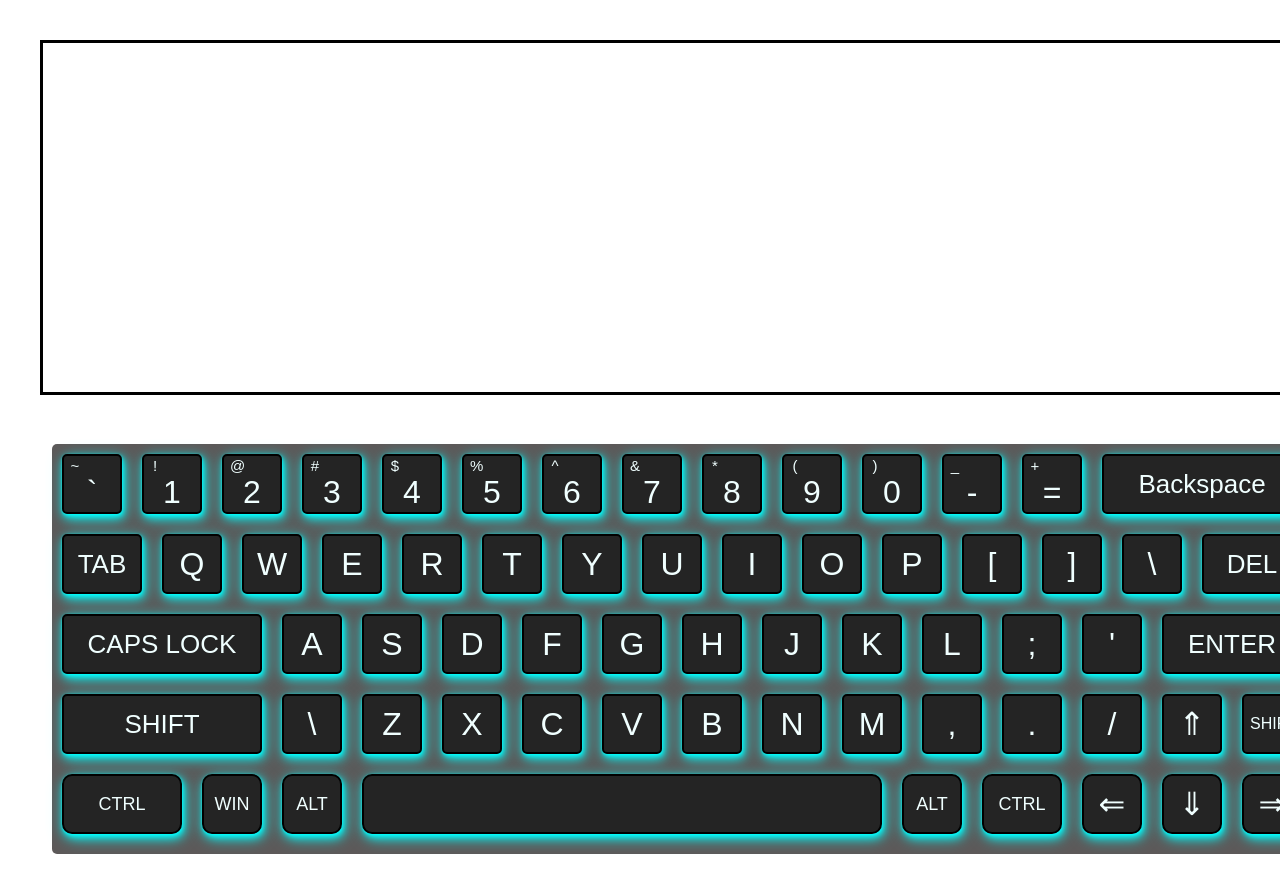
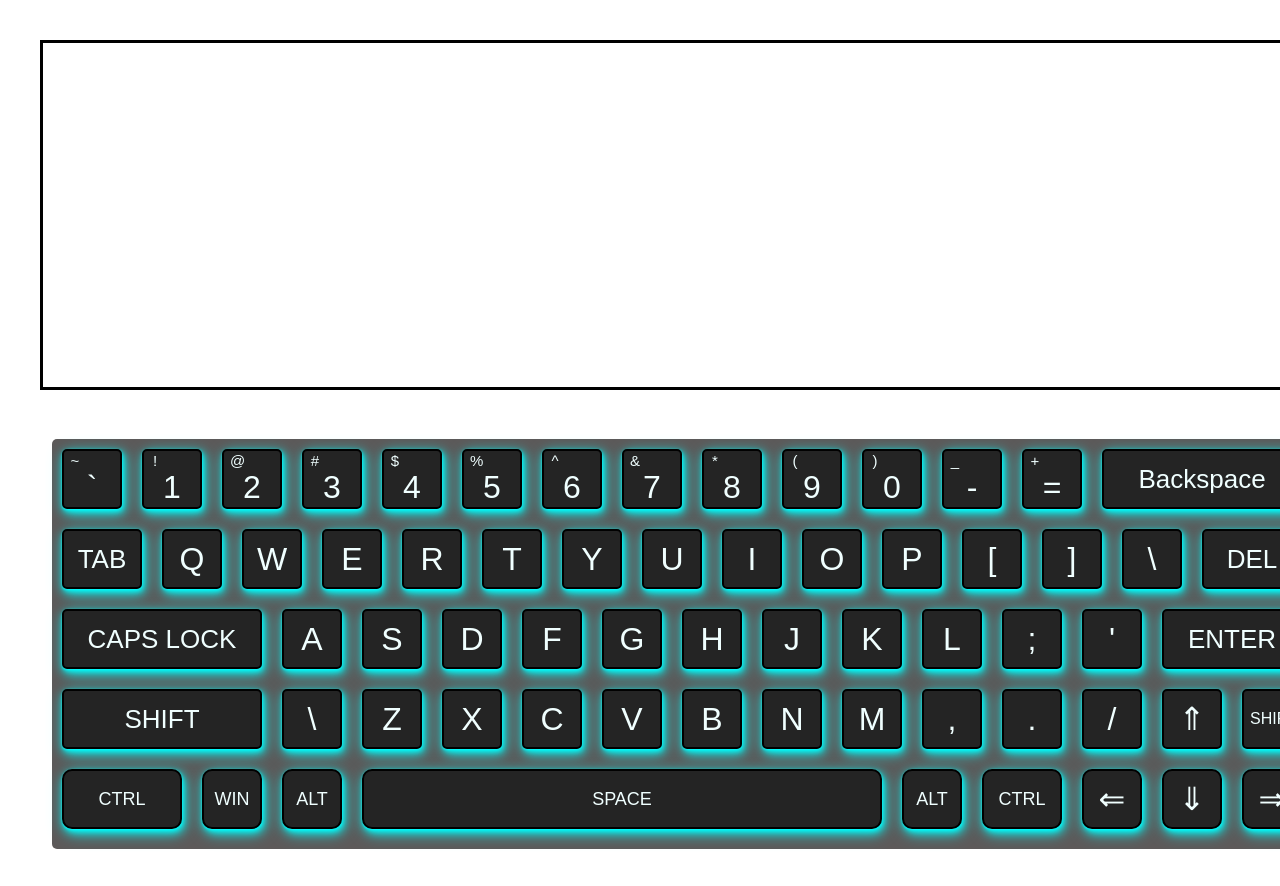
Before and after one commit to AnastasiyaAlisenok/virtual-keyboard, a plain HTML site: page index.html in a window 1280 px wide. Shown: the top 886 px of the page. Drawn offline with Linux system fonts and the light colour scheme.

Commit message:
feat: add backspace, caps, enter, space and default buttons

```diff
--- a/script.js
+++ b/script.js
@@ -1,6 +1,6 @@
 //Ряды для создания клавиатуры
 
-const ROWS = ['`', '1', '2', '3', '4', '5', '6', '7', '8', '9', '0', '-', '=', 'Backspace',"TAB", "Q", "W", "E", "R", "T", "Y", "U", "I", "O", "P", "[", "]", "\\", 'DEL', 'CAPS LOCK', 'A', 'S', 'D', 'F', 'G', 'H', 'J', 'K', 'L', ';', "'", 'ENTER', 'SHIFT', '\\', 'Z', 'X', 'C', 'V', 'B', 'N', 'M', ',', '.', '/', '0', 'SHIFT', 'CTRL', 'WIN', 'ALT', '', 'ALT', 'CTRL', '', '', ''];
+const ROWS = ['`', '1', '2', '3', '4', '5', '6', '7', '8', '9', '0', '-', '=', 'Backspace',"TAB", "Q", "W", "E", "R", "T", "Y", "U", "I", "O", "P", "[", "]", "\\", 'DEL', 'CAPS LOCK', 'A', 'S', 'D', 'F', 'G', 'H', 'J', 'K', 'L', ';', "'", 'ENTER', 'SHIFT', '\\', 'Z', 'X', 'C', 'V', 'B', 'N', 'M', ',', '.', '/', '', 'SHIFT', 'CTRL', 'WIN', 'ALT', 'SPACE', 'ALT', 'CTRL', '', '', ''];
 const ROW1_TOP = [ '~', '!', '@', '#', '$', '%', '^', '&', '*', '(', ')', '_', '+', ''];
 
 const body = document.querySelector('body');
@@ -12,10 +12,14 @@ const keyboard = {
     rows: null,
     button: null
   },
+  properties: {
+    value: '',
+    capsLock: false
+  },
 
   init() {
     this.elements.textarea = document.createElement('textarea');
-    this.elements.textarea.rows = 15;
+    this.elements.textarea.rows = 10;
     this.elements.textarea.className = 'text';
     body.append(this.elements.textarea);
 
@@ -26,45 +30,90 @@ const keyboard = {
     this.elements.rows = document.createElement('div');
     this.elements.rows.className = 'row';
     this.elements.main.append(this.elements.rows);
+
   },
 
   createButtons() {
     for(let i=0; i<ROWS.length; i++) {
-      this.elements.button = document.createElement('button');
+      const button = document.createElement('button');
       if(i>=0 && i<=12) {
         const topLetter = document.createElement('div');
         const centerLetter = document.createElement('div');
         topLetter.className = 'row1__top_letter';
         topLetter.textContent = ROW1_TOP[i];
         centerLetter.textContent = ROWS[i];
-        this.elements.button.append(topLetter);
-        this.elements.button.append(centerLetter);
-        this.elements.button.className = 'row__letter';
+        button.append(topLetter);
+        button.append(centerLetter);
+        button.className = 'row__letter';
       } else if( i === 54) {
-        this.elements.button.className = 'row__letter';
-        this.elements.button.classList.add('up');
+        button.className = 'row__letter';
+        button.classList.add('up');
       } else if(i === 62) {
-        this.elements.button.className = 'row__letter';
-        this.elements.button.classList.add('left');
+        button.className = 'row__letter';
+        button.classList.add('left');
       } else if(i === 63) {
-        this.elements.button.className = 'row__letter';
-        this.elements.button.classList.add('down');
+        button.className = 'row__letter';
+        button.classList.add('down');
       } else if(i === 64) {
-        this.elements.button.className = 'row__letter';
-        this.elements.button.classList.add('right');
+        button.className = 'row__letter';
+        button.classList.add('right');
       } else {
-        this.elements.button.textContent = ROWS[i];
-        this.elements.button.className = 'row__letter';
+        button.textContent = ROWS[i];
+        button.className = 'row__letter';
       }
       if(i >= 56) {
-        this.elements.button.classList.add('row5__letter');
+        button.classList.add('row5__letter');
       }
-      this.elements.rows.append(this.elements.button);
+      switch(button.textContent) {
+        case 'Backspace':
+          button.addEventListener('click', () => {
+            this.properties.value = this.properties.value.substring(0, this.properties.value.length-1);
+            this.elements.textarea.textContent = this.properties.value;
+          })
+          break;
+
+          case 'CAPS LOCK':
+          button.addEventListener('click', () => {
+            button.classList.toggle(this.properties.capsLock);
+            this.toggleCapsLock();
+          })
+          break;
+
+          case 'SPACE':
+          button.addEventListener('click', () => {
+            this.properties.value += ` `;
+            this.elements.textarea.textContent = this.properties.value;
+          })
+          break;
+
+          case 'ENTER':
+          button.addEventListener('click', () => {
+            this.properties.value += '\n';
+            this.elements.textarea.textContent = this.properties.value;
+          })
+          break;
+
+          default:
+          button.addEventListener('click', () => {
+            this.properties.value += this.properties.capsLock ? button.textContent.toUpperCase() : button.textContent.toLowerCase();
+            this.elements.textarea.textContent = this.properties.value;
+          })
+          break;
+      }
+      this.elements.button = this.elements.rows.querySelectorAll('.row__letter');
+      this.elements.rows.append(button);
   }
-  }
+  },
+  toggleCapsLock() {
+      this.properties.capsLock = ! this.properties.capsLock;
+  },
+
+
 }
 
 window.addEventListener('DOMContentLoaded', () => {
   keyboard.init()
   keyboard.createButtons()
 })
+
+console.log(keyboard)
--- a/style.css
+++ b/style.css
@@ -13,7 +13,8 @@ body {
   margin: auto;
   margin-bottom: 30px;
   border: 3px solid black;
-  font-size: 20px;
+  font-size: 30px;
+  color: black;
 }
 
 .keyboard {
```
